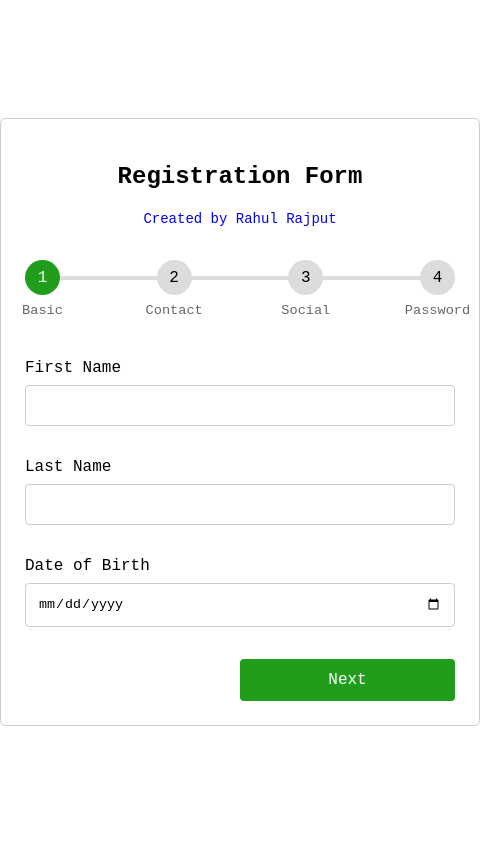
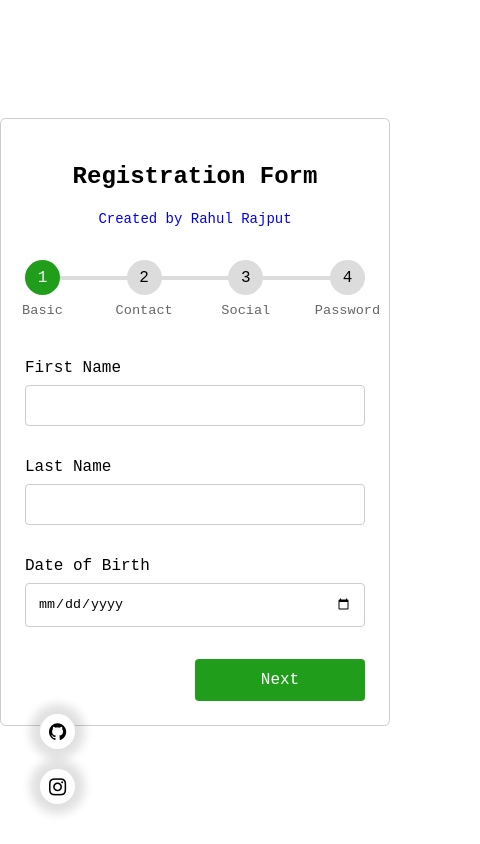
Before and after one commit to rahulrajput83/Multi-Step-Form, a plain HTML site: page index.html in a window 390 px wide. Shown: the whole page, 480 px wide, since content can reach past the window. Drawn offline with Linux system fonts and the light colour scheme.

Commit message:
Added Social Links and Responsive Style

```diff
--- a/index.html
+++ b/index.html
@@ -6,6 +6,7 @@
     <meta name="viewport" content="width=device-width, initial-scale=1.0">
     <title>Multi Step Form with Progress bar</title>
     <link rel="stylesheet" href="./style.css" />
+    <link rel="stylesheet" href="https://cdnjs.cloudflare.com/ajax/libs/font-awesome/4.7.0/css/font-awesome.min.css">
 </head>
 <body>
     <!-- Form Begins -->
@@ -99,6 +100,18 @@
         </div>
     </form>
 
+
+    <!-- Social Credit Links -->
+    <div class="social_media_div">
+        <ul class="icons_list">
+            <li>
+                <a href="https://github.com/rahulrajput83" target="_blank"><i class="fa fa-github"></i></a>
+            </li>
+            <li>
+                <a href="https://instagram.com/rajput_rahul8" target="_blank"><i class="fa fa-instagram"></i></a>
+            </li>
+        </ul>
+    </div>
     <script src="./script.js"></script>
 </body>
 </html>
--- a/style.css
+++ b/style.css
@@ -148,3 +148,55 @@ label {
 .btn:hover {
     box-shadow: 0 0 0 2px #fff, 0 0 0 3px var(--primary-color);
 }
+
+
+/* Social Credit Styles */
+.social_media_div{
+    position: fixed;
+    left: 0;
+    bottom: 20px;
+}
+.social_media_div li{
+    list-style: none;
+    margin-bottom: 20px;
+    background-color: #fff;
+    -webkit-transition: all 0.4s;
+    -moz-transition: all 0.4s;
+    -o-transition: all 0.4s;
+    -ms-transition: all 0.4s;
+    transition: all 0.4s;
+    font-size: 20px;
+}
+.social_media_div li a {
+    text-decoration: none;
+}
+.social_media_div li a i {
+    color: black;
+    width: 2.1875rem;
+    height: 2.1875rem;
+    border-radius: 50%;
+    display: flex;
+    justify-content: center;
+    align-items: center;
+    text-decoration: none;
+    box-shadow: 0px 0px 10px 10px rgba(0, 0, 0, 0.12);
+}
+
+.social_media_div li:hover{
+    -moz-transform: rotate(360deg);
+    -webkit-transform: rotate(360deg);
+    -ms--transform: rotate(360deg);
+    transform: rotate(360deg);
+    -webkit-transition: all 0.4s;
+    -moz-transition: all 0.4s;
+    -o-transition: all 0.4s;
+    -ms-transition: all 0.4s;
+    transition: all 0.4s;
+}
+
+/* Responsive Style */
+@media (max-width: 850px) {
+    .form {
+        width: 100vw;
+    }
+}
```
